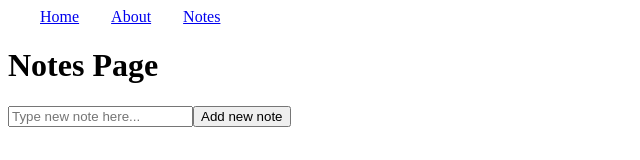
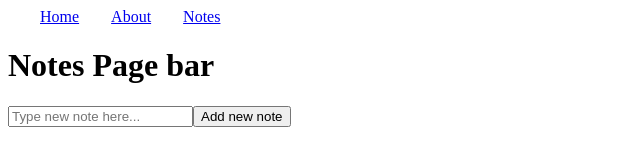
Before and after one commit to Jos017/nuxtcourse, a Nuxt app: page /notes in a window 1280 px wide. Shown: the top 160 px of the page, without its empty margins (0-640 px from the left). Built offline with nearby package versions, Linux system fonts and the light colour scheme.

Commit message:
composables

```diff
--- /dev/null
+++ b/composables/useClipboardCopy.ts
@@ -0,0 +1,7 @@
+export default () => {
+  function copyToClipboard(text: string) {
+    navigator.clipboard.writeText(text);
+  }
+
+  return { copyToClipboard };
+};
--- /dev/null
+++ b/composables/useFoo.ts
@@ -0,0 +1,3 @@
+export default () => {
+  return useState('foo', () => 'bar');
+};
--- a/pages/notes/[id].vue
+++ b/pages/notes/[id].vue
@@ -2,8 +2,15 @@
 definePageMeta({
   layout: 'custom'
 })
+
+const { copyToClipboard } = useClipboardCopy();
+const copyUrl = () => {
+  copyToClipboard(window.location.href)
+}
+
 </script>
 
 <template>
   <h1>Notes Dynamic page Id: {{ $route.params.id }}</h1>
+  <button @click="copyUrl">Copy URL</button>
 </template>
--- a/pages/notes/index.vue
+++ b/pages/notes/index.vue
@@ -1,6 +1,7 @@
 <script lang="ts" setup>
 import type { CardNoteProps } from '~/components/Card/Note.vue';
 
+const foo = useFoo();
 
 const randomNumber = (): number => {
   return Math.floor(Math.random() * 100) + 1
@@ -15,7 +16,7 @@ const addNote = (value: string) => {
 </script>
 
 <template>
-  <h1>Notes Page</h1>
+  <h1>Notes Page {{ foo }}</h1>
   <InputNewNote ref="inputNewNote" />
   <button @click="addNote(inputNewNote?.$el.value)">Add new note</button>
   <div class="notes-container">
```
